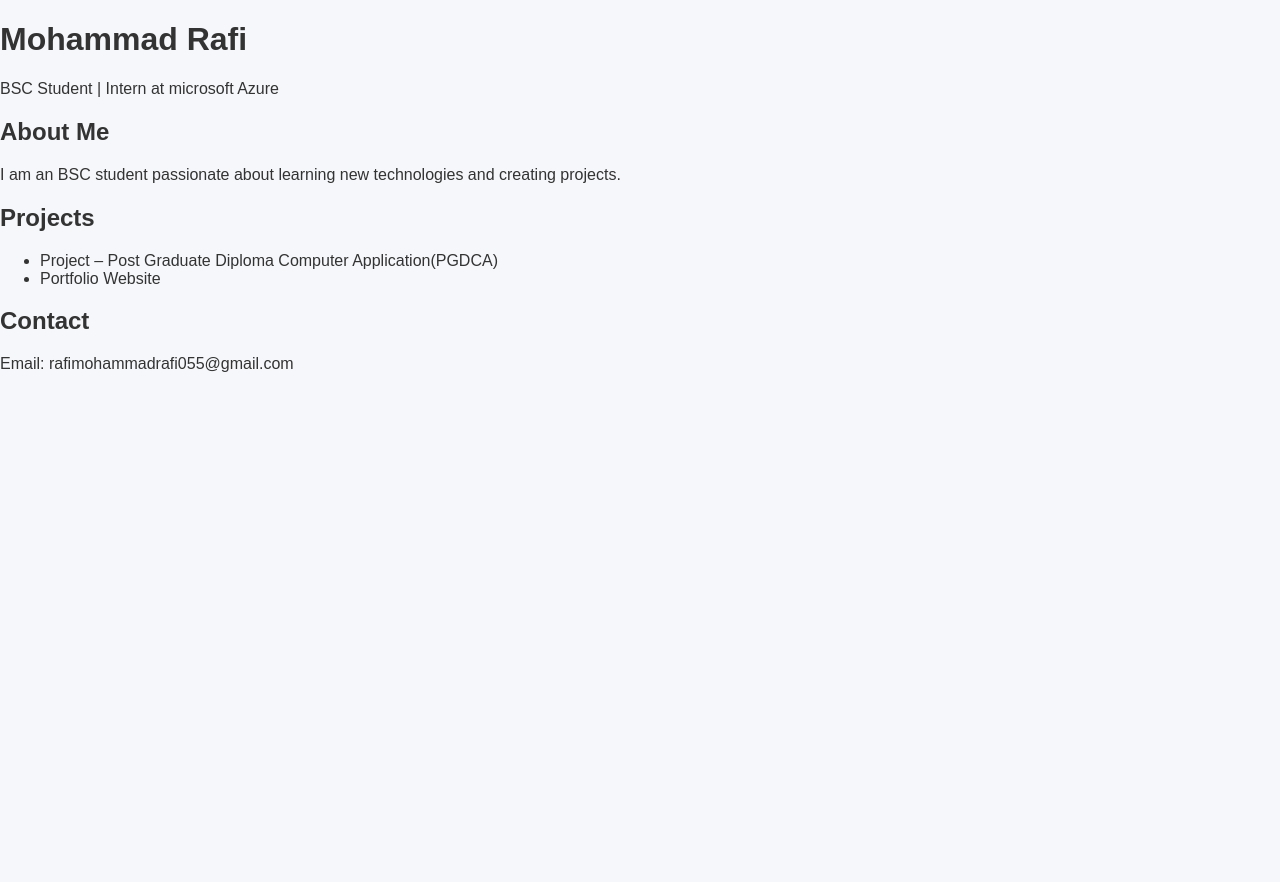
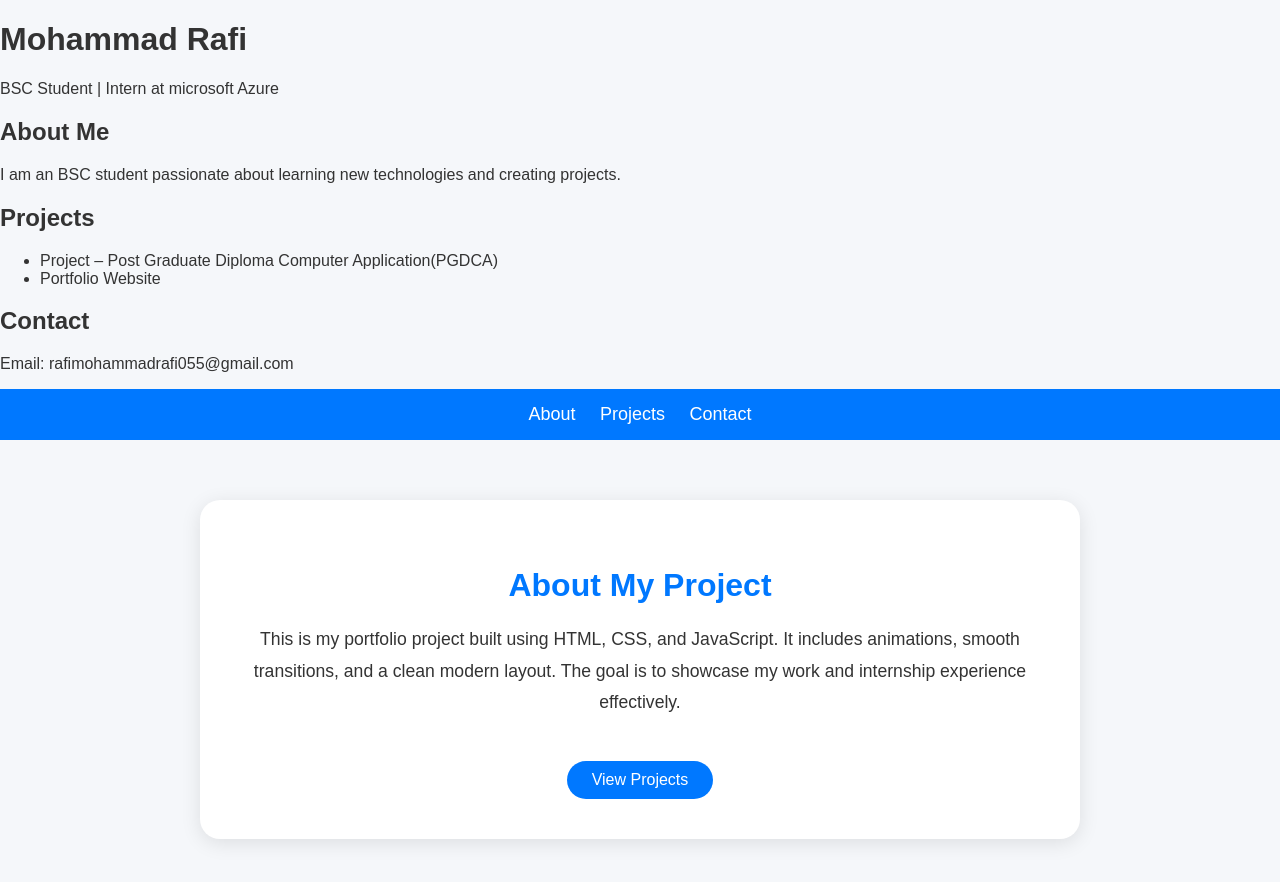
Before and after one commit to rafimohammad05/portfolio-website, a plain HTML site: page index.html in a window 1280 px wide. Before the commit the page ends 800 px from the top, so only its background shows below. Drawn offline with Linux system fonts and the light colour scheme.

Commit message:
Update index.html

```diff
--- a/index.html
+++ b/index.html
@@ -21,3 +21,35 @@
   <p>Email: rafimohammadrafi055@gmail.com</p>
 </body>
 </html>
+<!DOCTYPE html>
+<html lang="en">
+<head>
+  <meta charset="UTF-8">
+  <meta name="viewport" content="width=device-width, initial-scale=1.0">
+  <title>Portfolio</title>
+  <link rel="stylesheet" href="style.css">
+</head>
+<body>
+
+  <nav>
+    <a href="#about">About</a>
+    <a href="#projects">Projects</a>
+    <a href="#contact">Contact</a>
+  </nav>
+
+  <!-- About Project Section -->
+  <section id="about">
+    <div class="about-container">
+      <h2>About My Project</h2>
+      <p>
+        This is my portfolio project built using HTML, CSS, and JavaScript. It includes
+        animations, smooth transitions, and a clean modern layout. The goal is to
+        showcase my work and internship experience effectively.
+      </p>
+      <a href="#projects" class="btn">View Projects</a>
+    </div>
+  </section>
+
+  <script src="script.js"></script>
+</body>
+</html>
```
